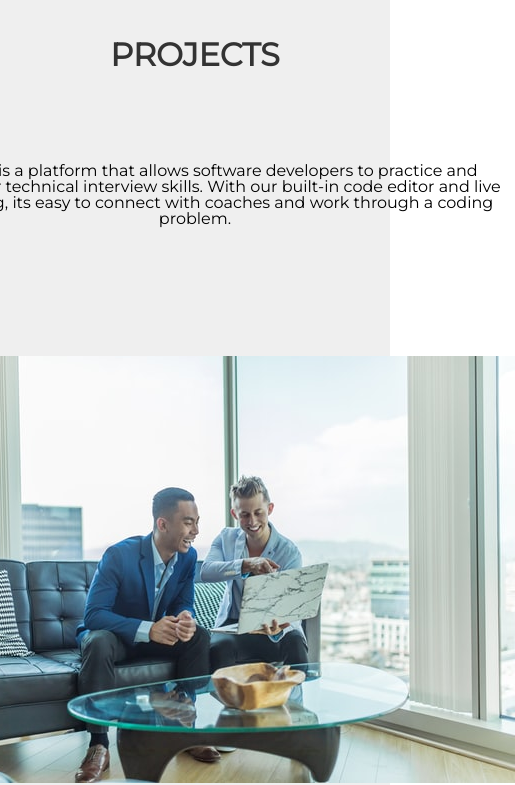
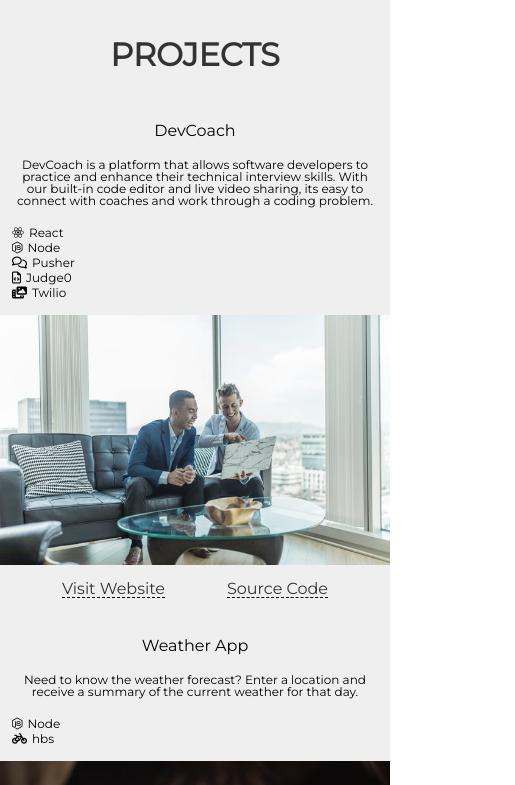
Before and after one commit to curm90/portfolio, a React (Create React App) app: page / in a window 390 px wide. Shown: the part 1420-2205 px from the top of the page, 515 px wide, since content can reach past the window. Built offline with nearby package versions, Linux system fonts and the light colour scheme; a web font is replaced by a local one.

Commit message:
mobile view project styles

```diff
--- a/src/styles/components/_projects.scss
+++ b/src/styles/components/_projects.scss
@@ -15,14 +15,16 @@
   }
 
   .project__title {
-    padding: 0 $s-size;
+    padding: 0 $xs-size;
+    font-size: $s-size;
+    text-align: center;
   }
 
   .project__description {
     margin: $m-size 0;
     text-align: center;
     padding: 0 $xs-size;
-    font-size: $s-size;
+    font-size: $xs-size;
   }
 
   .tech__container {
@@ -33,7 +35,7 @@
       margin: 0 $xs-size;
       .tech {
         color: black;
-        font-size: $s-size;
+        font-size: $xs-size;
         margin: 0.3rem 0;
       }
       i {
@@ -41,6 +43,7 @@
       }
     }
   }
+
   .project__links {
     @include flex(row, space-evenly, center);
     font-size: $s-size;
@@ -51,4 +54,17 @@
       color: $dark-text;
     }
   }
+
+  .project-image__container {
+    height: 25rem;
+    width: 100%;
+    margin: $s-size 0;
+
+    .project__image {
+      height: 100%;
+      width: 100%;
+      object-fit: cover;
+      filter: grayscale(30%);
+    }
+  }
 }
```
